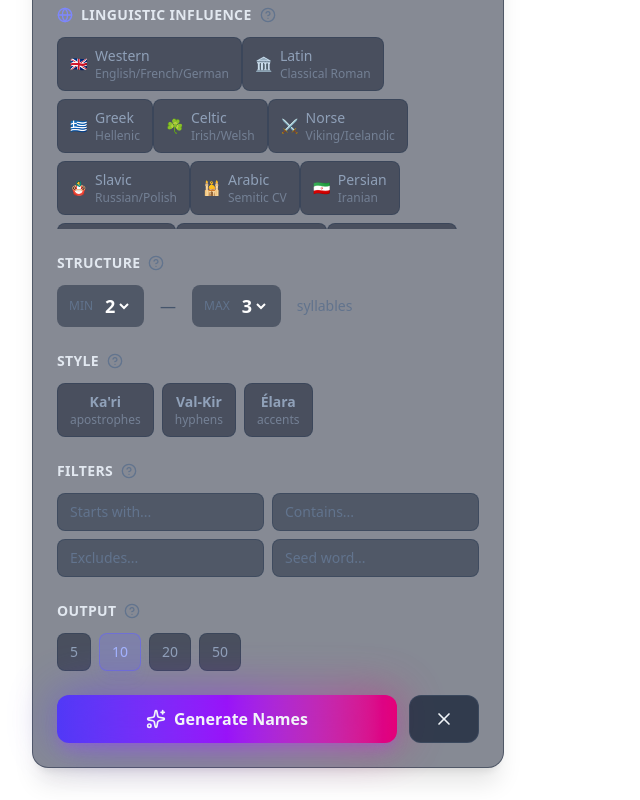
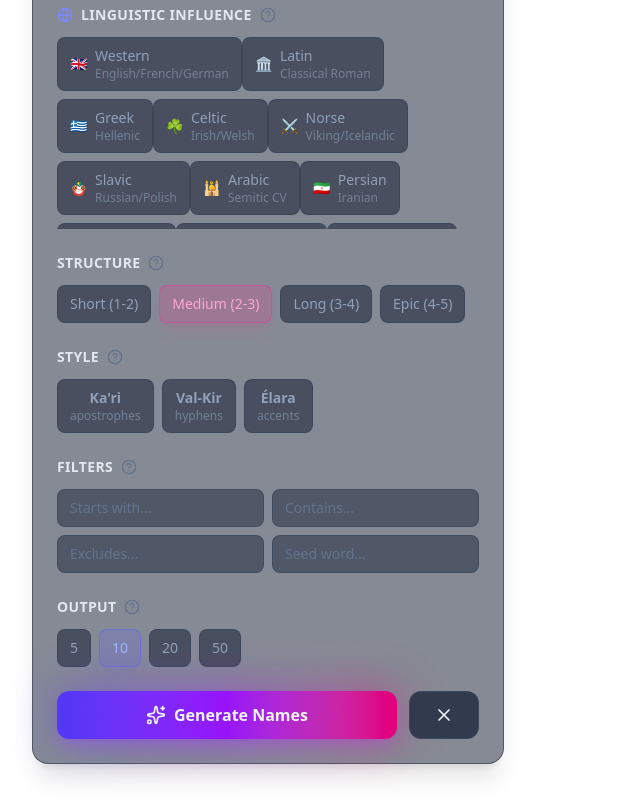
Before and after one commit to Kyle1366/aethername, a React (Vite) app: page / in a window 1280 px wide. Shown: the part 1014-1814 px from the top of the page, without its empty margins (0-640 px from the left). Built offline with nearby package versions, Linux system fonts and the light colour scheme.

Commit message:
Improve copy format dropdown visibility

```diff
--- a/src/App.jsx
+++ b/src/App.jsx
@@ -1,6 +1,6 @@
 import React, { useState, useCallback, useEffect, useRef } from 'react';
 import { createPortal } from 'react-dom';
-import { HelpCircle, Copy, Star, ChevronDown, ChevronUp, Sparkles, X, Check, Download, Wand2, RefreshCw, Zap, Globe, Music, Skull, Crown, Flame, TreePine, Cpu, Rocket, Scroll, Heart } from 'lucide-react';
+import { HelpCircle, Copy, Star, ChevronDown, ChevronUp, Sparkles, X, Check, Download, Wand2, RefreshCw, Zap, Globe, Music, Skull, Crown, Flame, TreePine, Cpu, Rocket, Scroll, Heart, Volume2 } from 'lucide-react';
 
 // ============================================================================
 // LINGUISTICALLY AUTHENTIC PHONOTACTIC DATA
@@ -600,13 +600,24 @@ const SelectionChip = ({ selected, onClick, children, color = 'indigo' }) => {
   );
 };
 
-const NameCard = ({ name, syllables, isFavorite, onCopy, onFavorite, copied }) => (
+const NameCard = ({ name, syllables, isFavorite, onCopy, onFavorite, copied }) => {
+  const speakName = () => {
+    const utterance = new SpeechSynthesisUtterance(name);
+    utterance.rate = 0.8;
+    utterance.pitch = 1;
+    window.speechSynthesis.speak(utterance);
+  };
+
+  return (
     <div className="group relative p-4 bg-gradient-to-br from-slate-900/80 to-slate-800/50 backdrop-blur-sm border border-slate-700/50 rounded-xl hover:border-indigo-500/30 hover:shadow-lg hover:shadow-indigo-500/5 transition-all duration-300">
       <div className="absolute inset-0 rounded-xl bg-gradient-to-br from-indigo-500/5 to-purple-500/5 opacity-0 group-hover:opacity-100 transition-opacity" />
       <div className="relative flex items-center justify-between">
         <div className="flex items-center gap-3">
           <button onClick={onFavorite} className={`transition-all duration-200 ${isFavorite ? 'text-yellow-400 scale-110' : 'text-slate-600 hover:text-yellow-400 hover:scale-110'}`}>
             <Star className={`w-5 h-5 ${isFavorite ? 'fill-current' : ''}`} />
+          </button>
+          <button onClick={speakName} className="text-slate-600 hover:text-cyan-400 hover:scale-110 transition-all duration-200">
+            <Volume2 className="w-5 h-5" />
           </button>
           <div>
             <span className="text-xl font-semibold bg-gradient-to-r from-slate-100 to-slate-300 bg-clip-text text-transparent">{name}</span>
@@ -620,6 +631,7 @@ const NameCard = ({ name, syllables, isFavorite, onCopy, onFavorite, copied }) =
       </div>
     </div>
   );
+};
 // ============================================================================
 // MAIN COMPONENT
 // ============================================================================
@@ -683,8 +695,24 @@ export default function AetherNames() {
     setTimeout(() => setCopiedName(null), 1500);
   };
 
+  const [copyFormat, setCopyFormat] = useState('plain');
+
   const copyAll = async () => {
-    await navigator.clipboard.writeText(generatedNames.map(n => n.name).join('\n'));
+    let text;
+    switch (copyFormat) {
+      case 'bullets':
+        text = generatedNames.map(n => `• ${n.name}`).join('\n');
+        break;
+      case 'numbered':
+        text = generatedNames.map((n, i) => `${i + 1}. ${n.name}`).join('\n');
+        break;
+      case 'comma':
+        text = generatedNames.map(n => n.name).join(', ');
+        break;
+      default:
+        text = generatedNames.map(n => n.name).join('\n');
+    }
+    await navigator.clipboard.writeText(text);
     setCopiedName('all');
     setTimeout(() => setCopiedName(null), 1500);
   };
@@ -902,21 +930,25 @@ export default function AetherNames() {
               {/* Structure */}
               <div className="mb-6">
                 <SectionHeader title="Structure" helpText={helpTexts.structure} />
-                <div className="flex gap-4 items-center">
-                  <div className="flex items-center gap-2 bg-slate-800/50 rounded-lg px-3 py-2">
-                    <span className="text-xs text-slate-500 uppercase">Min</span>
-                    <select value={config.minSyllables} onChange={e => updateConfig('minSyllables', parseInt(e.target.value))} className="bg-transparent border-none text-white font-bold text-lg focus:outline-none cursor-pointer">
-                      {[1, 2, 3, 4].map(n => <option key={n} value={n} className="bg-slate-900">{n}</option>)}
-                    </select>
-                  </div>
-                  <span className="text-slate-600">—</span>
-                  <div className="flex items-center gap-2 bg-slate-800/50 rounded-lg px-3 py-2">
-                    <span className="text-xs text-slate-500 uppercase">Max</span>
-                    <select value={config.maxSyllables} onChange={e => updateConfig('maxSyllables', parseInt(e.target.value))} className="bg-transparent border-none text-white font-bold text-lg focus:outline-none cursor-pointer">
-                      {[2, 3, 4, 5].map(n => <option key={n} value={n} className="bg-slate-900">{n}</option>)}
-                    </select>
-                  </div>
-                  <span className="text-sm text-slate-500">syllables</span>
+                <div className="flex flex-wrap gap-2">
+                  {[
+                    { label: 'Short', min: 1, max: 2 },
+                    { label: 'Medium', min: 2, max: 3 },
+                    { label: 'Long', min: 3, max: 4 },
+                    { label: 'Epic', min: 4, max: 5 }
+                  ].map(preset => (
+                    <SelectionChip
+                      key={preset.label}
+                      selected={config.minSyllables === preset.min && config.maxSyllables === preset.max}
+                      onClick={() => {
+                        updateConfig('minSyllables', preset.min);
+                        updateConfig('maxSyllables', preset.max);
+                      }}
+                      color="pink"
+                    >
+                      {preset.label} ({preset.min}-{preset.max})
+                    </SelectionChip>
+                  ))}
                 </div>
               </div>
 
@@ -993,10 +1025,22 @@ export default function AetherNames() {
                   <Wand2 className="w-5 h-5 text-purple-400" /> Generated Names
                 </h2>
                 {generatedNames.length > 0 && (
+                  <div className="flex items-center gap-3">
+                    <select
+                      value={copyFormat}
+                      onChange={e => setCopyFormat(e.target.value)}
+                      className="bg-slate-800 border border-slate-600 rounded-lg px-3 py-1.5 text-sm text-slate-200 focus:outline-none focus:border-indigo-500 cursor-pointer"
+                    >
+                      <option value="plain" className="bg-slate-800">Plain</option>
+                      <option value="bullets" className="bg-slate-800">• Bullets</option>
+                      <option value="numbered" className="bg-slate-800">1. Numbered</option>
+                      <option value="comma" className="bg-slate-800">Comma</option>
+                    </select>
                     <button onClick={copyAll} className="flex items-center gap-1.5 text-sm text-slate-400 hover:text-indigo-400 transition-colors">
                       {copiedName === 'all' ? <Check className="w-4 h-4 text-green-400" /> : <Copy className="w-4 h-4" />}
                       Copy All
                     </button>
+                  </div>
                 )}
               </div>
 
```
Lines whose indentation alone changed are shown as unchanged.
